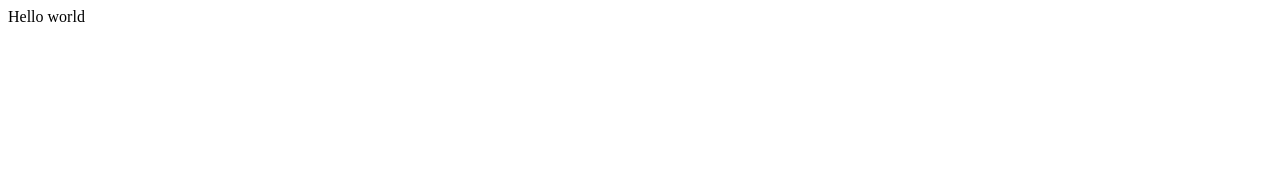
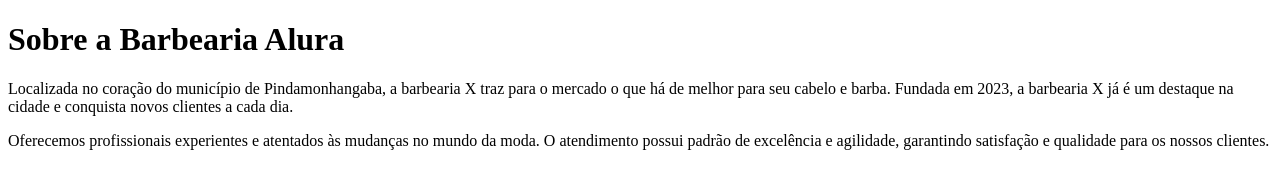
Before and after one commit to OLeanrovsk2/BarbeariaX, a plain HTML site: page index.html in a window 1280 px wide. Drawn offline with Linux system fonts and the light colour scheme.

Commit message:
Construindo o texto base

```diff
--- a/index.html
+++ b/index.html
@@ -9,8 +9,10 @@
 </head>
 
 <body>
-  Hello world
-  <script src="script.js"></script>
+  <h1>Sobre a Barbearia Alura</h1>
+  <p>Localizada no coração do município de Pindamonhangaba, a barbearia X traz para o mercado o que há de melhor para seu cabelo e barba. Fundada em 2023, a barbearia X já é um destaque na cidade e conquista novos clientes a cada dia.</p>
+<p>Oferecemos profissionais experientes e atentados às mudanças no mundo da moda. O atendimento possui padrão de excelência e agilidade, garantindo satisfação e qualidade para os nossos clientes.</p>
+
 </body>
 
 </html>
```
